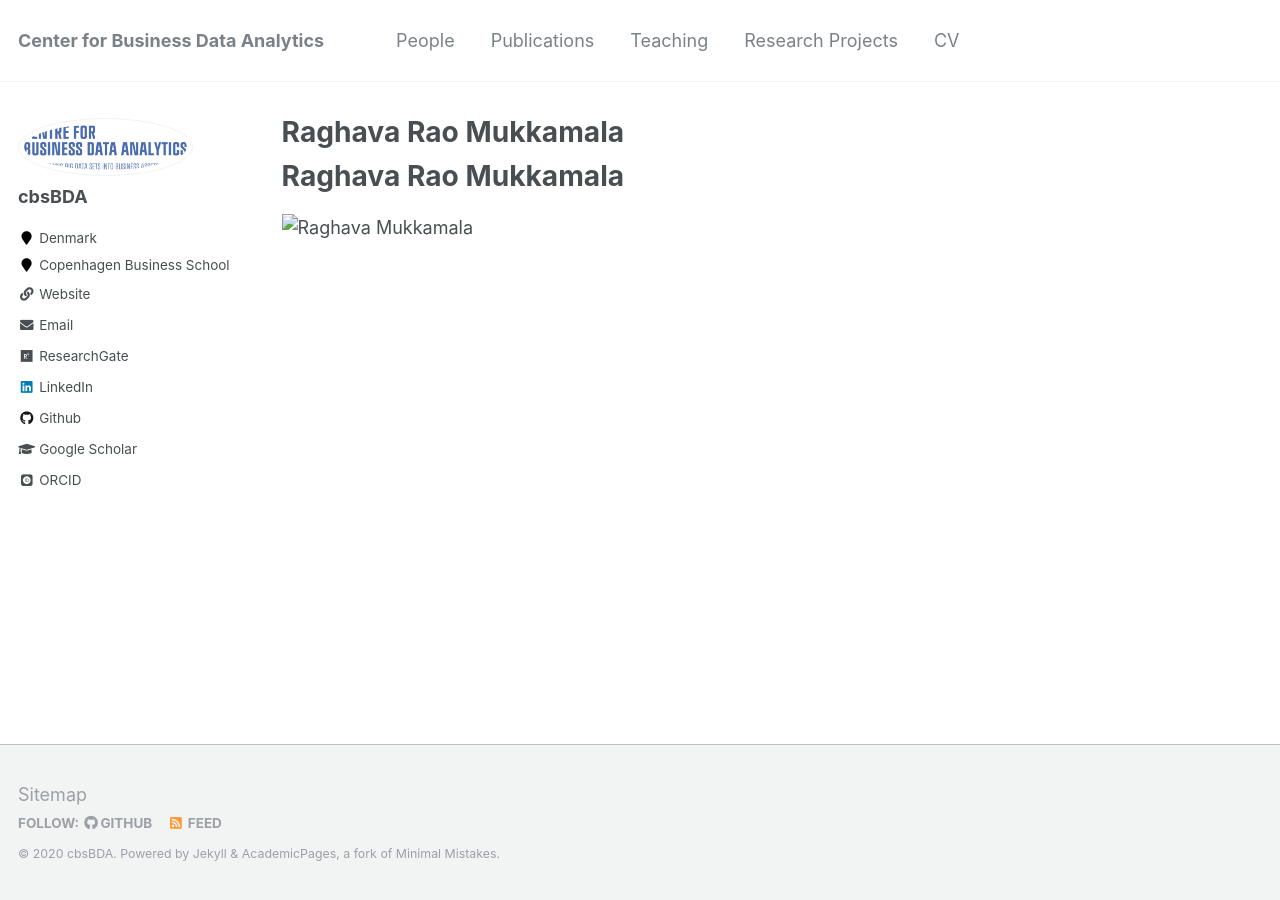
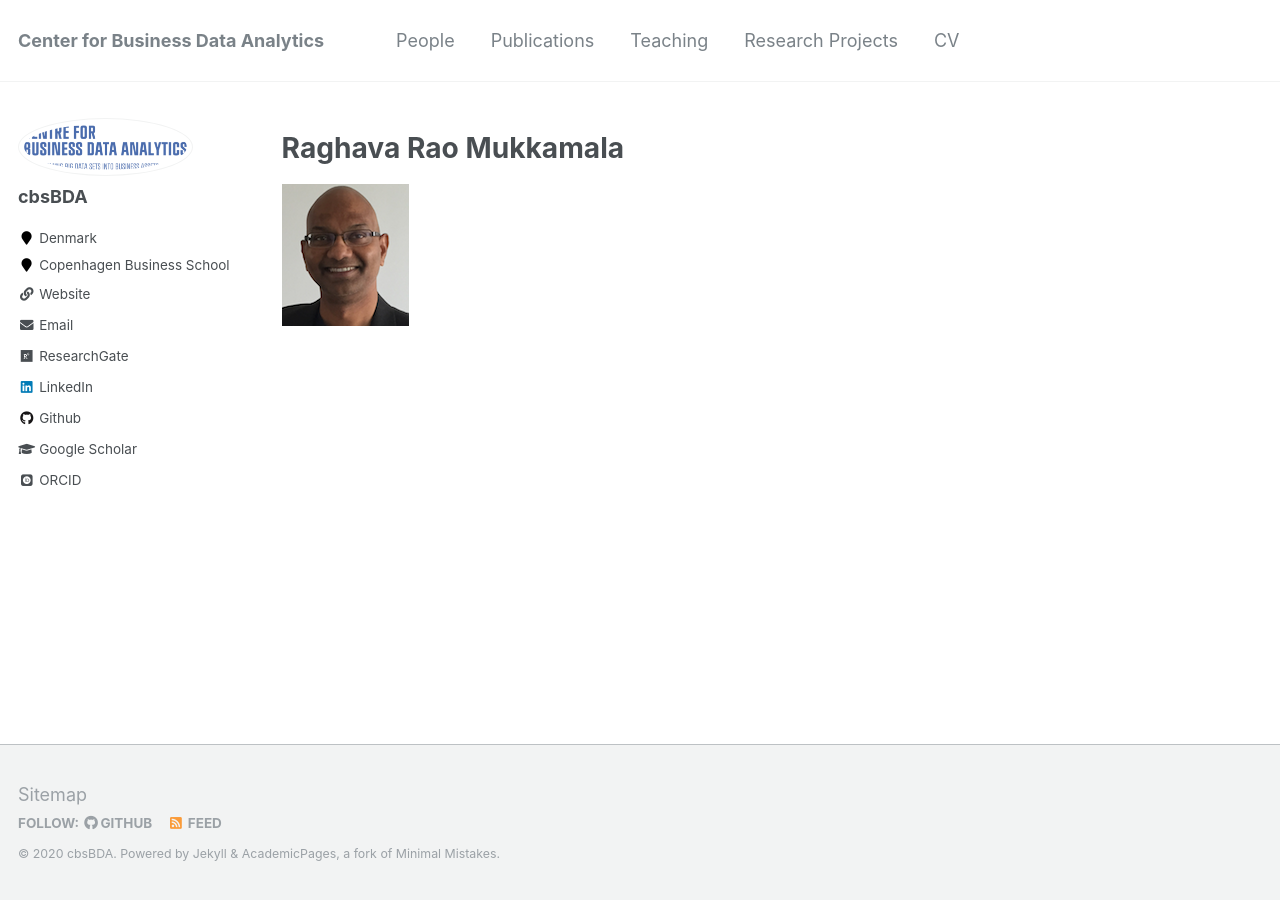
Before and after one commit to cbsBDA/cbsBDA-homepage, a Jekyll site: the page built from _pages/team.md, in a window 1280 px wide. Built offline with Jekyll 4.4.1, drawn with Linux system fonts in a browser that asks for light colours; some web fonts are replaced; our own code applies the rules of GitHub Pages for plain Markdown files.

Commit message:
added content

```diff
--- a/_pages/team.md
+++ b/_pages/team.md
@@ -4,10 +4,10 @@ permalink: /team/
 author_profile: true
 ---
 
-
+{% include base_path %}
 
 
 
 # Raghava Rao Mukkamala
 
-<img src="images/raghava-passport.png" alt='Raghava Mukkamala'/>
+<img src="/images/raghava-passport.png" alt='Raghava Mukkamala'/>
```
